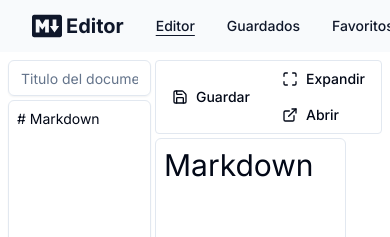
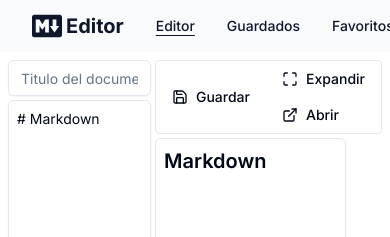
Before and after one commit to Brian-ChM/MarkdownEditor, a Next.js app: page / in a window 390 px wide. Shown: the top 237 px of the page. Built offline with nearby package versions, Linux system fonts and the light colour scheme.

Commit message:
responsive styles

```diff
--- a/src/app/globals.css
+++ b/src/app/globals.css
@@ -69,29 +69,36 @@
   }
 }
 
+#mdxparent > div > div {
+  display: flex !important
+}
 
 .markdown {
 
   @apply flex flex-col gap-3;
 
+  h1,h2,h3,h4,h5,h6{
+    @apply font-semibold
+  }
+
   h1 {
-    @apply text-3xl
+    @apply text-xl md:text-3xl
   }
 
   h2 {
-    @apply text-2xl
+    @apply text-lg md:text-2xl
   }
 
   h3 {
-    @apply text-xl
+    @apply text-base md:text-xl
   }
 
   h4 {
-    @apply text-lg
+    @apply text-sm md:text-lg
   }
 
   h5 {
-    @apply text-base
+    @apply text-sm md:text-base
   }
 
   h6 {
```
